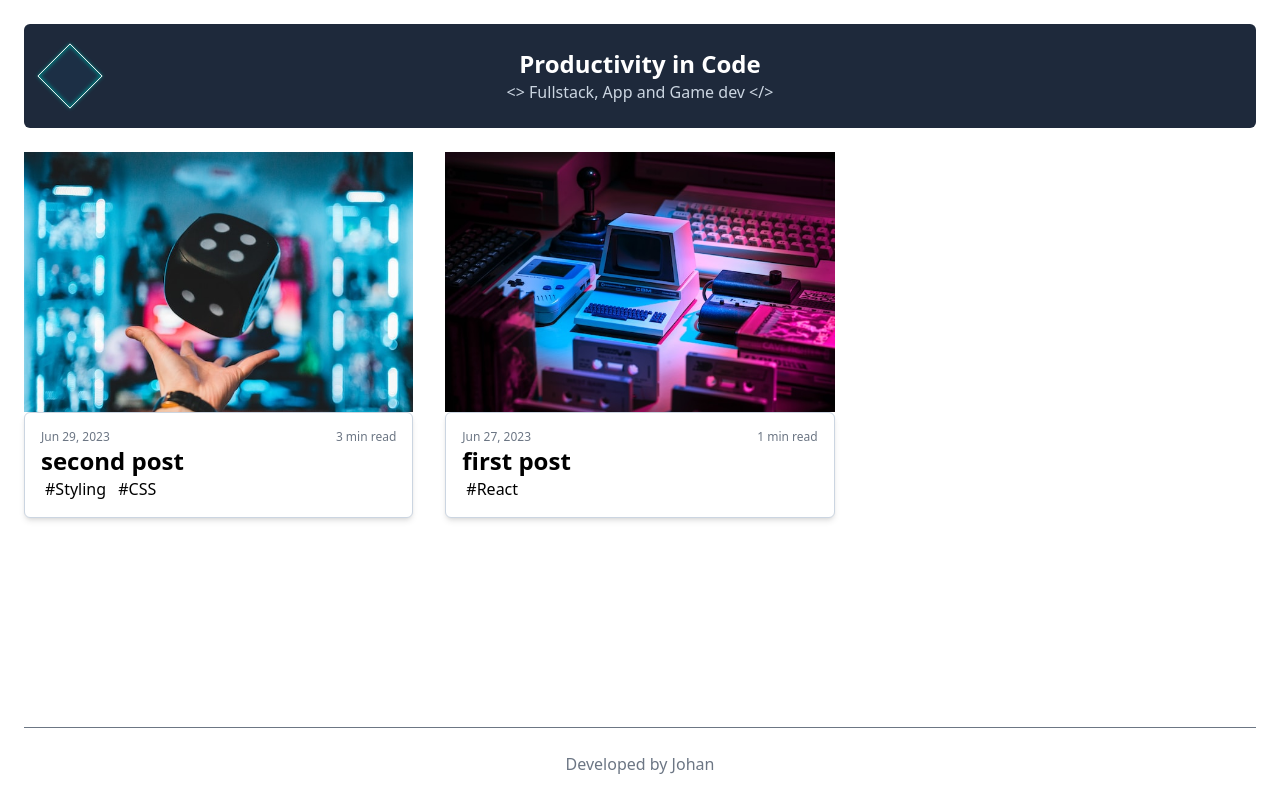
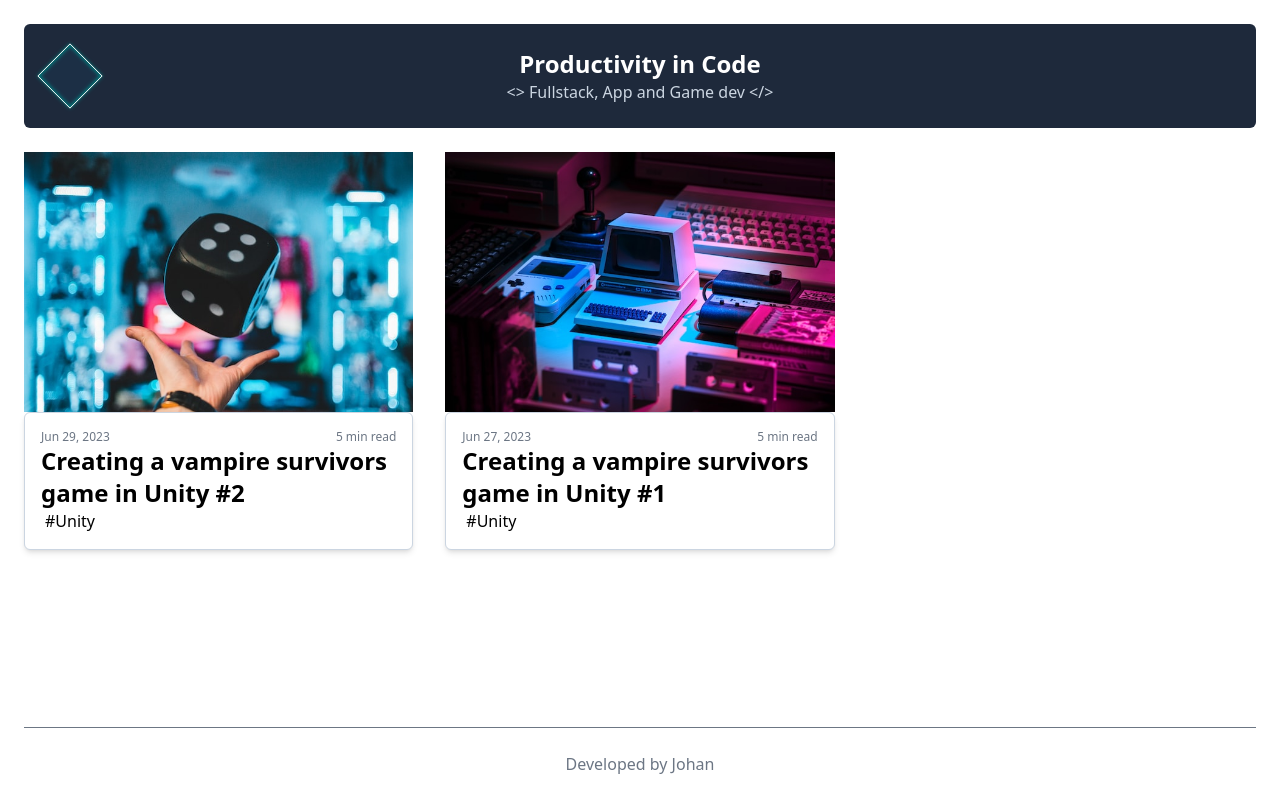
Before and after one commit to Johan-Melin/jm-blog, a Next.js app: page / in a window 1280 px wide. Built offline with nearby package versions, Linux system fonts and the light colour scheme.

Commit message:
add placeholder post previews, update preview hover styling

```diff
--- a/components/PostPreview.tsx
+++ b/components/PostPreview.tsx
@@ -25,7 +25,7 @@ const PostPreview = (props: PostMetadata) => {
           loading="lazy"
           className="block w-full duration-200 ease-in-out group-hover:blur-sm group-hover:scale-105 bg-gray"
         />
-        <p className="absolute inset-0 p-2 duration-200 ease-in-out translate-x-full bg-white opacity-0 text-dark bg-opacity-40 group-hover:opacity-100 group-hover:translate-x-0">
+        <p className="absolute inset-0 flex items-center p-2 text-center text-white duration-200 ease-in-out translate-x-full opacity-0 bg-dark bg-opacity-40 group-hover:opacity-100 group-hover:translate-x-0">
           {props.subtitle}
         </p>
       </div>
--- a/posts/first-post.md
+++ b/posts/first-post.md
@@ -1,9 +1,9 @@
 ---
-title: "first post"
-subtitle: "doo"
+title: "Creating a vampire survivors game in Unity #1"
+subtitle: "Setting up the project, creating player controls, monster spawning and follow behaviour"
 date: "2023-06-27"
-tags: ["React"]
-time: 1
+tags: ["Unity"]
+time: 5
 image: "post1.jpg"
 ---
 
--- a/posts/second-post.md
+++ b/posts/second-post.md
@@ -1,12 +1,12 @@
 ---
-title: "second post"
-subtitle: "oi!"
+title: "Creating a vampire survivors game in Unity #2"
+subtitle: "Setting up player shooting, object pooling and monster respawning"
 date: "2023-06-29"
-tags: ["Styling", "CSS"]
-time: 3
+tags: ["Unity"]
+time: 5
 image: "post2.jpg"
 ---
 
-## HI THERE!
+## HI AGAIN!
 
-"Hello again!"
+"Hello there!"
```
